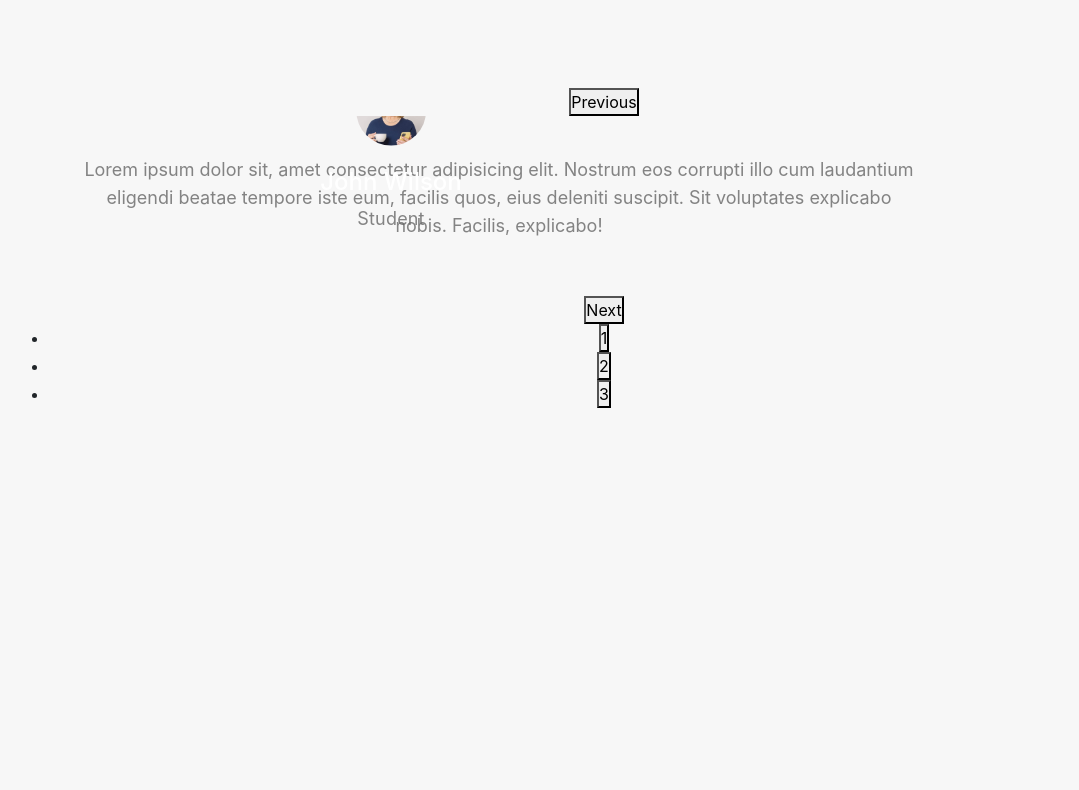
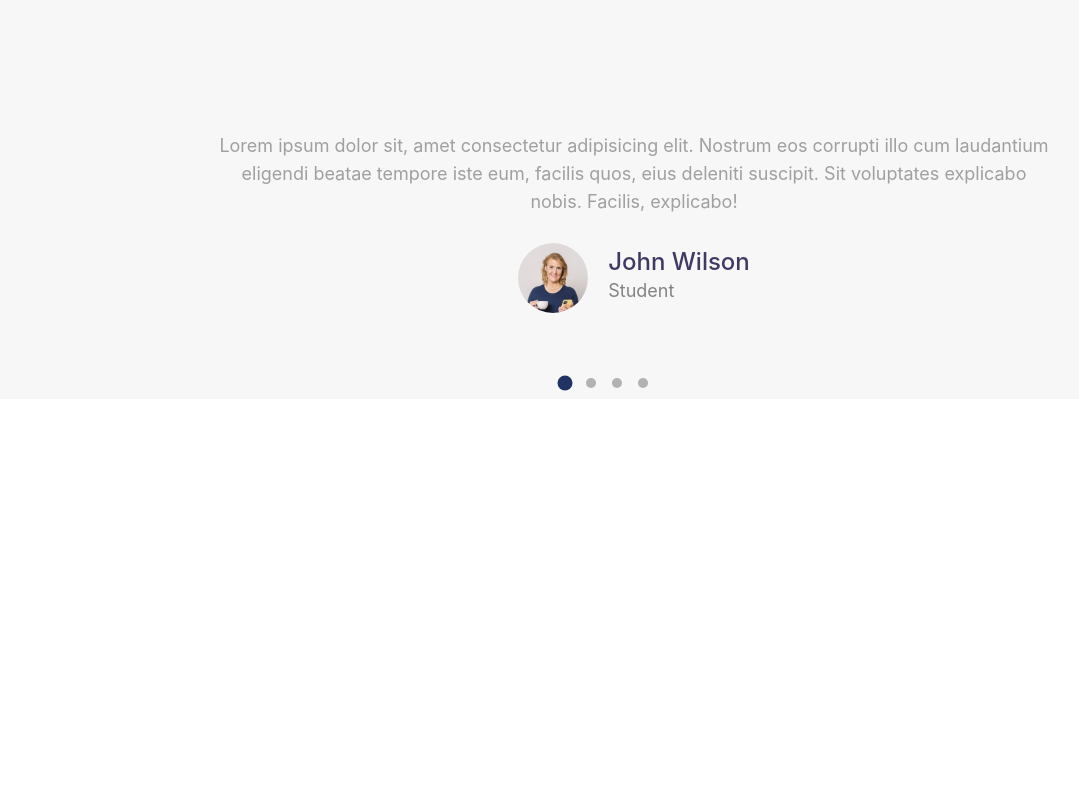
Before and after one commit to jayhoang1512/Capstone-layout-captoc, a plain HTML site: page index.html in a window 1280 px wide. Shown: the part 197-987 px from the top of the page, without its empty margins (36-1115 px from the left). After the commit the page ends 800 px from the top, so only its background shows below. Drawn offline with nearby package versions, Linux system fonts and the light colour scheme; a script that the page names is missing.

Commit message:
incomplete

```diff
--- a/css/happy.css
+++ b/css/happy.css
@@ -1,4 +1,28 @@
- .img__happy {
+#happy {
+    background-color: var(--bg-grey);
+    padding-top: 100px;
+}
+
+#happy .container p {
+    color: var(--grey);
+    font-size: 18px;
+    font-weight: 600;
+}
+
+#happy .container h1 {
+    color: var(--light-blue);
+    padding-bottom: 100px;
+}
+
+#happy .happy__content {
+    display: grid;
+    grid-auto-flow: column;
+    justify-content: center;
+    text-align: left;
+    grid-gap: 20px;
+}
+
+#happy .img__happy {
     width: 70px;
     height: 70px;
     display: inline-block;
@@ -7,42 +31,117 @@
     border-radius: 50%;
 }
 
-.img-fluid {
-    width: 100%;
-    min-height: 100%;
-    object-fit: cover;
-    object-position: center;
+
+#happy .item p {
+    font-weight: 400;
+    position: relative;
+    margin-bottom: 1.5em;
+    font-size: 18px;
+    line-height: 28px;
+    color: var(--grey);
+    opacity: .6;
 }
 
-#happy {
-    background-color: var(--bg-grey);
-    padding-top: 100px;
-    height: 1000px;
+#happy .item__content {
+    padding-top: 5px;
 }
 
-#happy .container p {
-    color: var(--grey);
-    font-size: 15px;
-    font-weight: 600;
+#happy .item__content h4 {
+    color: var(--light-blue);
+    margin: 0;
 }
 
-#happy .container h1 {
-    color: var(--light-blue);
-    padding-bottom: 100px;
+#happy .item__content p {
+    opacity: 0.8;
 }
 
-#happy .happy__banner p {
-    font-size: 18px;
-    font-weight: 400;
-    line-height: 28px;
-    opacity: .8;
+.happy__slick {
+    display: block;
+    position: relative;
+    float: left;
 }
 
-.happy__banner {
-    display: grid;
+#happy .happy__item {
+    float: left;
+}
+
+#happy .item {
+    display: block;
     padding: 40px 30px;
     position: relative;
     border: none;
     max-width: 900px;
     margin: auto;
+    text-align: center;
 }
+
+#happy .owl-dots.disabled,
+#happy .owl-nav.disabled {
+    display: none;
+}
+
+#happy .owl-dots,
+#happy .owl-nav {
+    text-align: center;
+}
+
+#happy .owl-nav [class*=owl-] {
+    color: #fff;
+    font-size: 20px;
+    margin: 0px;
+    width: 46px;
+    background: rgba(255, 255, 255, 0.21);
+    display: inline-block;
+    cursor: pointer;
+    transition: 0.3s ease-in-out;
+    height: 46px;
+    line-height: 15px;
+    border-radius: 50%;
+}
+
+#happy .slick-dots {
+    list-style: none;
+}
+
+#happy .owl-dots .owl-dot.active span {
+    transform: scale(1.5);
+}
+
+#happy .owl-dots .owl-dot span {
+    width: 10px;
+    height: 10px;
+    margin: 5px 2px;
+    background: #aaa;
+    display: block;
+    -webkit-backface-visibility: visible;
+    transition: opacity .2s ease;
+    position: relative;
+    opacity: 0.9;
+    border-radius: 8px;
+    transition: all 0.3s;
+}
+
+#happy .owl-dots .owl-dot {
+    display: inline-block;
+    zoom: 1;
+    background: transparent;
+}
+
+#happy .owl-nav button.owl-next,
+#happy .owl-nav button.owl-prev,
+#happy button.owl-dot {
+    border: none;
+    padding: 1px 6px;
+}
+
+#happy .owl-dots .owl-dot.active span,
+#happy .owl-dots .owl-dot:hover span {
+    background: #213364;
+    opacity: 1;
+    transform: scale(1.5);
+}
+
+#happy .owl-dots button:focus {
+    outline: none;
+    box-shadow: none;
+}
--- a/index.html
+++ b/index.html
@@ -57,26 +57,101 @@
       <div class="container">
         <p>HAPPY CLIENTS FEEDBACK</p>
         <h1>Reviews and Testimonials</h1>
-        <div class="happy__slider">
+        <div class="testimonial-width">
           <div class="happy__banner">
-            <p>
-              Lorem ipsum dolor sit, amet consectetur adipisicing elit. Nostrum
-              eos corrupti illo cum laudantium eligendi beatae tempore iste eum,
-              facilis quos, eius deleniti suscipit. Sit voluptates explicabo
-              nobis. Facilis, explicabo!
-            </p>
-            <div class="img__content">
-              <div class="img__happy">
-                <img class="img-fluid" src="./asset/Image/team1.jpg" alt="" />
+            <div class="happy__slick" style="transform: translate3d(0px, 0px,
+            0px);transition: all 0s ease 0s;width: 4760px;"">
+            <div
+              class="happy__item active"
+              style="width: 1170px; margin-right: 20px"
+            >
+              <div class="item">
+                <p>
+                  Lorem ipsum dolor sit, amet consectetur adipisicing elit.
+                  Nostrum eos corrupti illo cum laudantium eligendi beatae
+                  tempore iste eum, facilis quos, eius deleniti suscipit. Sit
+                  voluptates explicabo nobis. Facilis, explicabo!
+                </p>
+                <div class="happy__content">
+                  <div class="img__happy">
+                    <img
+                      class="img-fluid"
+                      src="./asset/Image/team1.jpg"
+                      alt=""
+                    />
+                  </div>
+                  <div class="item__content align-self-center">
+                    <h4>John Wilson</h4>
+                    <p>Student</p>
+                  </div>
+                </div>
               </div>
-              <div class="content">
-                <h4>John Wilson</h4>
-                <p>Student</p>
+            </div>
+            <div class="happy__item" style="width: 1170px; margin-right: 20px">
+              <div class="item">
+                <p>
+                  Lorem ipsum dolor sit, amet consectetur adipisicing elit.
+                  Nostrum eos corrupti illo cum laudantium eligendi beatae
+                  tempore iste eum, facilis quos, eius deleniti suscipit. Sit
+                  voluptates explicabo nobis. Facilis, explicabo!
+                </p>
+                <div class="happy__content">
+                  <div class="img__happy">
+                    <img
+                      class="img-fluid"
+                      src="./asset/Image/team1.jpg"
+                      alt=""
+                    />
+                  </div>
+                  <div class="item__content align-self-center">
+                    <h4>John Wilson</h4>
+                    <p>Student</p>
+                  </div>
+                </div>
+              </div>
+            </div>
+            <div class="happy__item" style="width: 1170px; margin-right: 20px">
+              <div class="item">
+                <p>
+                  Lorem ipsum dolor sit, amet consectetur adipisicing elit.
+                  Nostrum eos corrupti illo cum laudantium eligendi beatae
+                  tempore iste eum, facilis quos, eius deleniti suscipit. Sit
+                  voluptates explicabo nobis. Facilis, explicabo!
+                </p>
+                <div class="happy__content">
+                  <div class="img__happy">
+                    <img
+                      class="img-fluid"
+                      src="./asset/Image/team1.jpg"
+                      alt=""
+                    />
+                  </div>
+                  <div class="item__content align-self-center">
+                    <h4>John Wilson</h4>
+                    <p>Student</p>
+                  </div>
+                </div>
               </div>
             </div>
           </div>
-          <div>your content</div>
-          <div>your content</div>
+          <div class="owl-nav disabled">
+            <button type="button" role="presentation" class="owl-prev">
+              <span aria-label="Previous">
+                <span class="fa fa-angle-left"></span>
+              </span></button
+            ><button type="button" role="presentation" class="owl-next">
+              <span aria-label="Next">
+                <span class="fa fa-angle-right"></span>
+              </span>
+            </button>
+          </div>
+          <div class="owl-dots">
+            <button role="button" class="owl-dot active"><span></span></button
+            ><button role="button" class="owl-dot">
+              <span></span></button
+            ><button role="button" class="owl-dot"><span></span></button
+            ><button role="button" class="owl-dot"><span></span></button>
+          </div>
         </div>
       </div>
     </section>
--- a/js/happy.js
+++ b/js/happy.js
@@ -1,5 +1,4 @@
-$(".happy__slider").slick({
-  dots: true,
+$(".testimonial-width").slick({
   infinite: true,
   speed: 500,
   fade: true,
```
